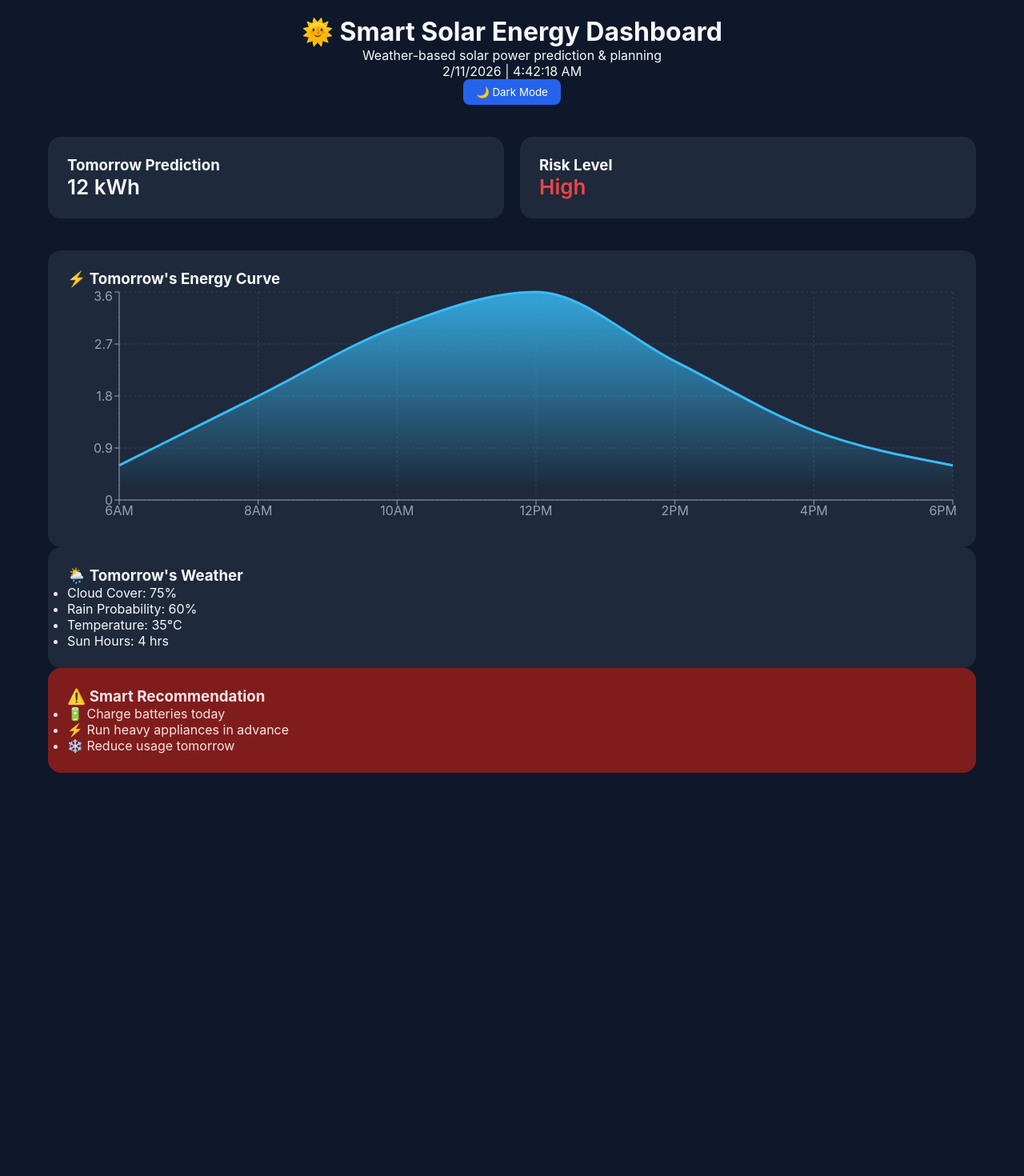
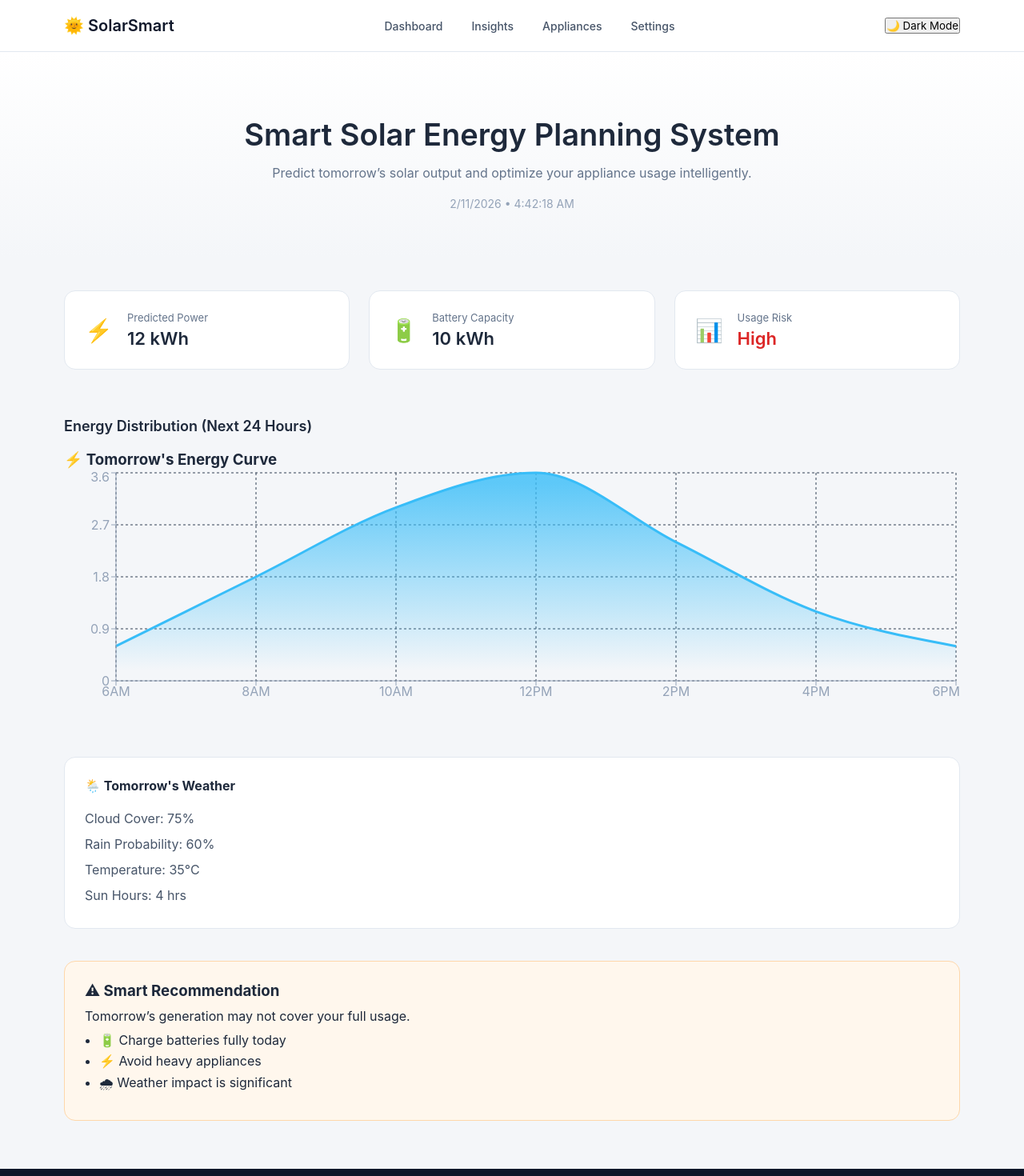
Before and after one commit to Priyanshu23146/Smart-Solar-Energy-Dashboard, a React (Vite) app in the folder Smart Solar Energy Dashboard/: page / in a window 1280 px wide. Shown: the top 1470 px of the page at 80% size. Before the commit the page ends 986 px from the top, so only its background shows below. Built offline with nearby package versions, Linux system fonts and the light colour scheme.

Commit message:
finalize the user interface

```diff
--- a/Smart Solar Energy Dashboard/package.json
+++ b/Smart Solar Energy Dashboard/package.json
@@ -12,6 +12,7 @@
   "dependencies": {
     "react": "^19.2.0",
     "react-dom": "^19.2.0",
+    "react-icons": "^5.5.0",
     "recharts": "^3.7.0"
   },
   "devDependencies": {
--- a/Smart Solar Energy Dashboard/src/App.tsx
+++ b/Smart Solar Energy Dashboard/src/App.tsx
@@ -40,45 +40,84 @@ function App() {
   );
 
   return (
-    <div className="container">
-      <header className="header">
-        <h1>🌞 Smart Solar Energy Dashboard</h1>
-        <p>Weather-based solar power prediction & planning</p>
-        <p>
-          {currentTime.toLocaleDateString()} |{" "}
-          {currentTime.toLocaleTimeString()}
-        </p>
-        {/* centralized dark-mode button handles storage and body class */}
+    <div className="app">
+      {/* ================= NAVBAR ================= */}
+      <header className="navbar">
+        <div className="logo">🌞 SolarSmart</div>
+
+        <nav className="nav-links">
+          <a href="#">Dashboard</a>
+          <a href="#">Insights</a>
+          <a href="#">Appliances</a>
+          <a href="#">Settings</a>
+        </nav>
+
         <DarkModeButton />
       </header>
 
-      <div className="grid">
-        <div className="card">
-          <h3>Tomorrow Prediction</h3>
-          <p className="value">{predictedPower} kWh</p>
+      {/* ================= HERO SECTION ================= */}
+      <section className="hero">
+        <h1>Smart Solar Energy Planning System</h1>
+        <p>
+          Predict tomorrow’s solar output and optimize your appliance usage
+          intelligently.
+        </p>
+        <div className="time-display">
+          {currentTime.toLocaleDateString()} •{" "}
+          {currentTime.toLocaleTimeString()}
+        </div>
+      </section>
+
+      {/* ================= SUMMARY CARDS ================= */}
+      <section className="summary-cards">
+        <div className="summary-card">
+          <div className="icon">⚡</div>
+          <div>
+            <div className="label">Predicted Power</div>
+            <div className="number">{predictedPower} kWh</div>
+          </div>
         </div>
 
-        <div className="card">
-          <h3>Risk Level</h3>
-          <p
-            className={`value ${
+        <div className="summary-card">
+          <div className="icon">🔋</div>
+          <div>
+            <div className="label">Battery Capacity</div>
+            <div className="number">{solarConfig.batteryCapacity} kWh</div>
+          </div>
+        </div>
+
+        <div className="summary-card">
+          <div className="icon">📊</div>
+          <div>
+            <div className="label">Usage Risk</div>
+            <div
+              className={`number ${
                 riskLevel === "High"
                   ? "danger"
                   : riskLevel === "Medium"
                     ? "warning"
-                  : ""
+                    : "success"
               }`}
             >
               {riskLevel}
-          </p>
             </div>
           </div>
+        </div>
+      </section>
+
+      {/* ================= CHART SECTION ================= */}
+      <section className="chart-container">
+        <h3 className="chart-title">Energy Distribution (Next 24 Hours)</h3>
+
         <EnergyChart
           currentConsumption={solarConfig.avgDailyConsumption}
           predictedProduction={predictedPower}
         />
+      </section>
 
-      <div className="card full">
+      {/* ================= WEATHER SECTION ================= */}
+      <section className="weather-section">
+        <div className="weather-card">
           <h3>🌦️ Tomorrow's Weather</h3>
           <ul>
             <li>Cloud Cover: {tomorrowWeather.cloudCover}%</li>
@@ -87,17 +126,42 @@ function App() {
             <li>Sun Hours: {tomorrowWeather.sunHours} hrs</li>
           </ul>
         </div>
+      </section>
 
+      {/* ================= RECOMMENDATION ================= */}
       {riskLevel === "High" && (
-        <div className="card full alert">
-          <h3>⚠️ Smart Recommendation</h3>
+        <section className="recommendation-section">
+          <div className="recommendation-card">
+            <h3>⚠ Smart Recommendation</h3>
+            <p>Tomorrow’s generation may not cover your full usage.</p>
             <ul>
-            <li>🔋 Charge batteries today</li>
-            <li>⚡ Run heavy appliances in advance</li>
-            <li>❄️ Reduce usage tomorrow</li>
+              <li>🔋 Charge batteries fully today</li>
+              <li>⚡ Avoid heavy appliances</li>
+              <li>🌧 Weather impact is significant</li>
             </ul>
           </div>
+        </section>
       )}
+
+      {/* ================= FOOTER ================= */}
+      <footer className="footer">
+        <div>
+          <h4>SolarSmart</h4>
+          <p>Smart renewable energy management system.</p>
+        </div>
+
+        <div>
+          <h4>Quick Links</h4>
+          <p>Dashboard</p>
+          <p>Insights</p>
+          <p>Contact</p>
+        </div>
+
+        <div>
+          <h4>Contact</h4>
+          <p>Email: support@solarsmart.com</p>
+        </div>
+      </footer>
     </div>
   );
 }
--- a/Smart Solar Energy Dashboard/src/index.css
+++ b/Smart Solar Energy Dashboard/src/index.css
@@ -1,3 +1,5 @@
+/* ================= GLOBAL ================= */
+
 * {
   margin: 0;
   padding: 0;
@@ -6,8 +8,8 @@
 }
 
 body {
-  background: #0f172a;
-  color: #f8fafc;
+  background: #f4f6f9;
+  color: #1e293b;
 }
 
 .app {
@@ -20,197 +22,232 @@ body {
   display: flex;
   justify-content: space-between;
   align-items: center;
-  padding: 20px 60px;
-  background: #1e293b;
-  border-bottom: 1px solid rgba(255, 255, 255, 0.1);
+  padding: 20px 80px;
+  background: #ffffff;
+  border-bottom: 1px solid #e2e8f0;
 }
 
 .logo {
   font-size: 20px;
   font-weight: 600;
+  color: #0f172a;
 }
 
 .nav-links a {
-  margin: 0 15px;
+  margin: 0 18px;
   text-decoration: none;
-  color: #f8fafc;
+  color: #475569;
   font-size: 14px;
-  transition: 0.3s;
+  font-weight: 500;
+  transition: 0.3s ease;
 }
 
 .nav-links a:hover {
-  color: #38bdf8;
+  color: #2563eb;
 }
 
 /* ================= HERO ================= */
 
 .hero {
   text-align: center;
-  padding: 80px 20px;
-  background: linear-gradient(135deg, #0f172a, #1e293b);
+  padding: 80px 20px 60px 20px;
+  background: linear-gradient(to bottom, #ffffff, #f4f6f9);
 }
 
 .hero h1 {
-  font-size: 36px;
+  font-size: 38px;
+  font-weight: 600;
+  margin-bottom: 15px;
+}
+
+.hero p {
+  font-size: 16px;
+  color: #64748b;
   margin-bottom: 20px;
 }
 
-.hero p {
-  opacity: 0.7;
-  margin-bottom: 30px;
+.time-display {
+  font-size: 14px;
+  color: #94a3b8;
 }
 
-.cta-btn {
-  padding: 12px 24px;
-  border-radius: 8px;
-  border: none;
-  background: #2563eb;
-  color: white;
-  cursor: pointer;
-  transition: 0.3s;
+/* ================= SUMMARY CARDS ================= */
+
+.summary-cards {
+  display: grid;
+  grid-template-columns: repeat(auto-fit, minmax(250px, 1fr));
+  gap: 24px;
+  padding: 40px 80px;
 }
 
-.cta-btn:hover {
-  transform: scale(1.05);
+.summary-card {
+  background: #ffffff;
+  padding: 25px;
+  border-radius: 14px;
+  border: 1px solid #e2e8f0;
+  display: flex;
+  align-items: center;
+  gap: 18px;
+  transition: 0.3s ease;
 }
 
-/* ================= DASHBOARD ================= */
-
-.dashboard-section {
-  padding: 60px;
+.summary-card:hover {
+  box-shadow: 0 10px 25px rgba(0, 0, 0, 0.06);
+  transform: translateY(-3px);
 }
 
-.grid {
-  display: grid;
-  grid-template-columns: repeat(auto-fit, minmax(260px, 1fr));
-  gap: 20px;
-  margin-bottom: 40px;
+.summary-card .icon {
+  font-size: 28px;
 }
 
-.card {
-  background: #1e293b;
-  padding: 24px;
-  border-radius: 16px;
-  transition: 0.3s;
+.label {
+  font-size: 13px;
+  color: #64748b;
+  margin-bottom: 5px;
 }
 
-.card:hover {
-  transform: translateY(-5px);
-}
-
-.value {
-  font-size: 26px;
+.number {
+  font-size: 22px;
   font-weight: 600;
 }
 
+/* ================= STATUS COLORS ================= */
+
 .success {
-  color: #22c55e;
+  color: #16a34a;
 }
 
 .warning {
-  color: #facc15;
+  color: #d97706;
 }
 
 .danger {
-  color: #ef4444;
+  color: #dc2626;
 }
 
-.chart-section {
-  margin-bottom: 40px;
+/* ================= CHART SECTION ================= */
+
+.chart-container {
+  padding: 20px 80px 40px 80px;
 }
 
-.recommendation {
-  background: #1e293b;
-  padding: 24px;
-  border-radius: 16px;
+.chart-title {
+  font-size: 18px;
+  font-weight: 600;
+  margin-bottom: 20px;
+}
+
+/* ================= WEATHER ================= */
+
+.weather-section {
+  padding: 20px 80px;
+}
+
+.weather-card {
+  background: #ffffff;
+  padding: 25px;
+  border-radius: 14px;
+  border: 1px solid #e2e8f0;
+}
+
+.weather-card h3 {
+  margin-bottom: 15px;
+  font-size: 16px;
+}
+
+.weather-card ul {
+  list-style: none;
+}
+
+.weather-card li {
+  padding: 6px 0;
+  color: #475569;
+}
+
+/* ================= RECOMMENDATION ================= */
+
+.recommendation-section {
+  padding: 20px 80px 60px 80px;
+}
+
+.recommendation-card {
+  background: #fff7ed;
+  border: 1px solid #fed7aa;
+  padding: 25px;
+  border-radius: 14px;
+}
+
+.recommendation-card h3 {
+  margin-bottom: 10px;
+}
+
+.recommendation-card ul {
+  margin-top: 10px;
+  padding-left: 18px;
+}
+
+.recommendation-card li {
+  margin-bottom: 6px;
 }
 
 /* ================= FOOTER ================= */
 
 .footer {
   display: flex;
-  justify-content: space-around;
-  padding: 40px;
-  background: #1e293b;
-  margin-top: 60px;
-  border-top: 1px solid rgba(255, 255, 255, 0.1);
+  justify-content: space-between;
+  padding: 40px 80px;
+  background: #0f172a;
+  color: #f8fafc;
 }
 
 .footer h4 {
   margin-bottom: 10px;
 }
 
-/* utility classes used by App.tsx */
-.container {
-  max-width: 1200px;
-  margin: 0 auto;
-  padding: 20px;
+.footer p {
+  font-size: 14px;
+  opacity: 0.7;
 }
 
-.header {
-  text-align: center;
-  margin-bottom: 40px;
-}
+/* ================= DARK MODE ================= */
 
-.full {
-  grid-column: 1 / -1;
-}
-
-.alert {
-  background: #7f1d1d;
-  color: #fee2e2;
-}
-
-.theme-btn {
-  padding: 8px 16px;
-  border: none;
-  border-radius: 8px;
-  background: #2563eb;
-  color: white;
-  cursor: pointer;
-  transition: 0.3s;
-}
-
-.theme-btn:hover {
-  transform: scale(1.05);
-}
-
-/* dark-mode overrides */
 body.dark {
-  background: #f8fafc;
-  color: #0f172a;
-}
-
-body.dark .card {
-  background: #e2e8f0;
-  color: #0f172a;
+  background: #0f172a;
+  color: #f8fafc;
 }
 
 body.dark .navbar {
-  background: #cbd5e1;
+  background: #1e293b;
+  border-bottom: 1px solid #334155;
+}
+
+body.dark .logo {
+  color: #f8fafc;
 }
 
 body.dark .nav-links a {
-  color: #0f172a;
+  color: #cbd5e1;
 }
 
 body.dark .nav-links a:hover {
-  color: #2563eb;
+  color: #38bdf8;
 }
 
-body.dark .cta-btn {
-  background: #1e293b;
-  color: #f8fafc;
+body.dark .hero {
+  background: linear-gradient(to bottom, #1e293b, #0f172a);
 }
 
-body.dark .danger {
-  color: #b91c1c;
+body.dark .summary-card,
+body.dark .weather-card {
+  background: #1e293b;
+  border: 1px solid #334155;
 }
 
-body.dark .warning {
-  color: #a16207;
+body.dark .recommendation-card {
+  background: #7c2d12;
+  border: 1px solid #b45309;
 }
 
-body.dark .success {
-  color: #166534;
+body.dark .footer {
+  background: #020617;
 }
```
Also changed, not shown: 1 other file (tests, documents, lock files or other folders). Lines whose indentation alone changed are shown as unchanged.
